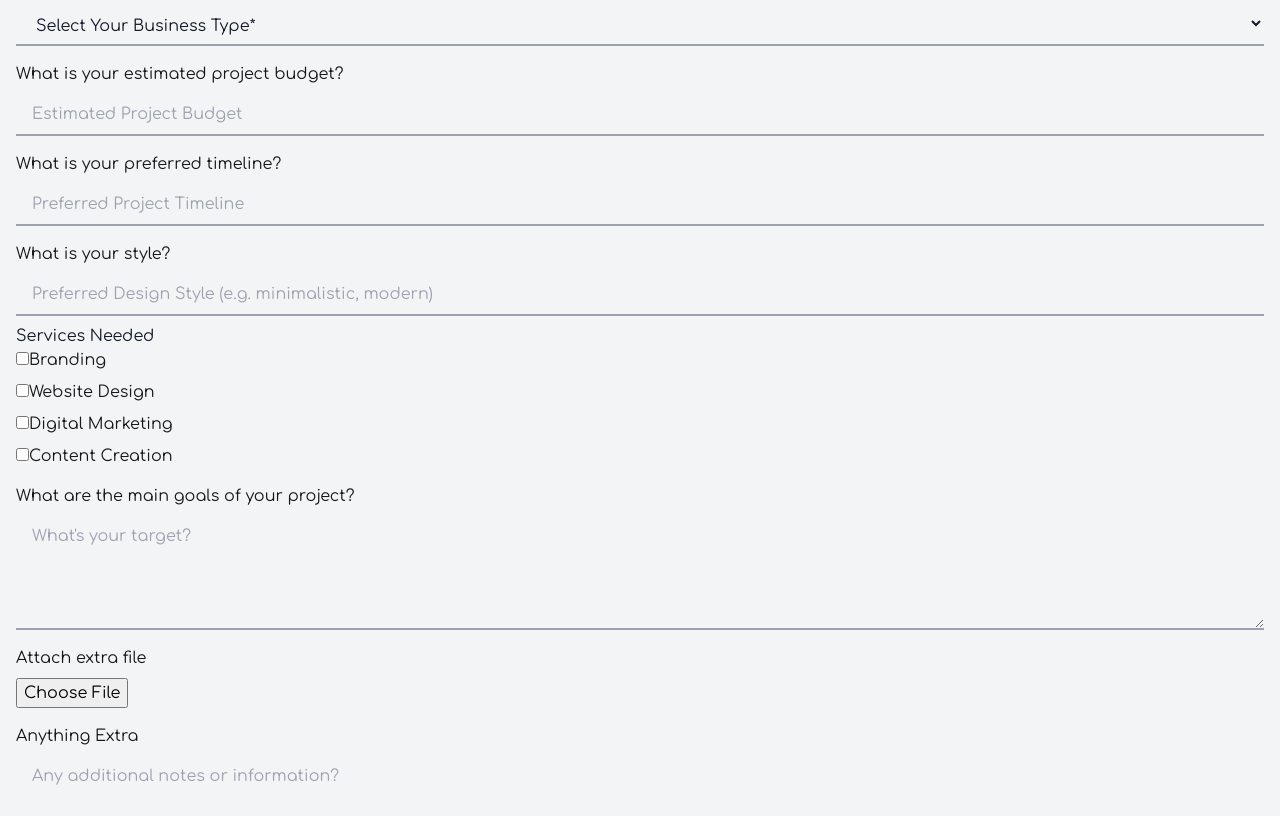
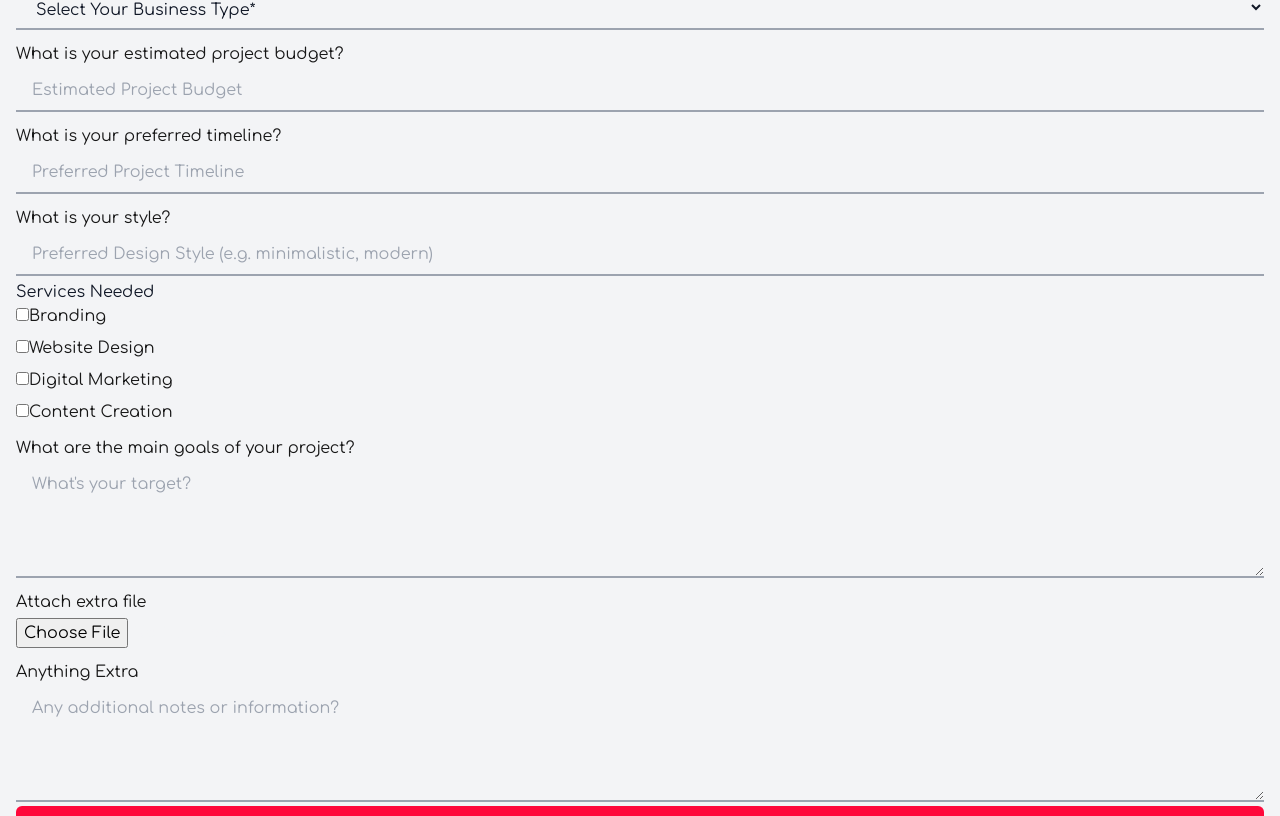
Before and after one commit to Daniel-627/colab, a Next.js app: page /contact in a window 1280 px wide. Shown: the part 1443-2259 px from the top of the page. Built offline with nearby package versions, Linux system fonts and the light colour scheme.

Commit message:
wertyfxc

```diff
--- a/components/ClientForm.tsx
+++ b/components/ClientForm.tsx
@@ -83,7 +83,7 @@ const handleFileChange = (e: React.ChangeEvent<HTMLInputElement>) => {
 
   return (
     <div className='p-4'>
-      <form className="flex flex-col space-y-2">
+      <form className="flex flex-col space-y-1">
         <p className='pt-2'>Name*</p>
         <input
           type="text"
@@ -136,7 +136,7 @@ const handleFileChange = (e: React.ChangeEvent<HTMLInputElement>) => {
           value={formData.preferredTimeline}
           onChange={handleChange}
           placeholder="Preferred Project Timeline"
-          className="w-full px-4 py-2 bg-transparent border-b-2 border-gray-400 text-gray-100 focus:outline-none focus:border-b-2 focus:border-[#ff5c00]"
+          className="w-full px-4 py-2 bg-transparent border-b-2 border-gray-400 text-gray-900 focus:outline-none focus:border-b-2 focus:border-[#ff5c00]"
         />
 
         <p className='pt-2'>What is your style?</p>
@@ -146,7 +146,7 @@ const handleFileChange = (e: React.ChangeEvent<HTMLInputElement>) => {
           value={formData.designStyle}
           onChange={handleChange}
           placeholder="Preferred Design Style (e.g. minimalistic, modern)"
-          className="w-full px-4 py-2 bg-transparent border-b-2 border-gray-400 text-gray-100 focus:outline-none focus:border-b-2 focus:border-[#ff5c00]"
+          className="w-full px-4 py-2 bg-transparent border-b-2 border-gray-400 text-gray-900 focus:outline-none focus:border-b-2 focus:border-[#ff5c00]"
         />
 
         <div>
@@ -202,7 +202,7 @@ const handleFileChange = (e: React.ChangeEvent<HTMLInputElement>) => {
           onChange={handleChange}
           placeholder="What's your target?"
           rows={4}
-          className="w-full px-4 py-2 bg-transparent border-b-2 border-gray-400 text-gray-100 focus:outline-none focus:border-b-2 focus:border-[#ff5c00]"
+          className="w-full px-4 py-2 bg-transparent border-b-2 border-gray-400 text-gray-900 focus:outline-none focus:border-b-2 focus:border-[#ff5c00]"
         />
 
         <p className='pt-2'>Attach extra file</p>
@@ -221,7 +221,7 @@ const handleFileChange = (e: React.ChangeEvent<HTMLInputElement>) => {
           onChange={handleChange}
           placeholder="Any additional notes or information?"
           rows={4}
-          className="w-full px-4 py-2 bg-transparent border-b-2 border-gray-400 text-gray-100 focus:outline-none focus:border-b-2 focus:border-[#ff5c00]"
+          className="w-full px-4 py-2 bg-transparent border-b-2 border-gray-400 text-gray-900 focus:outline-none focus:border-b-2 focus:border-[#ff5c00]"
         ></textarea>
 
         <motion.button
```
